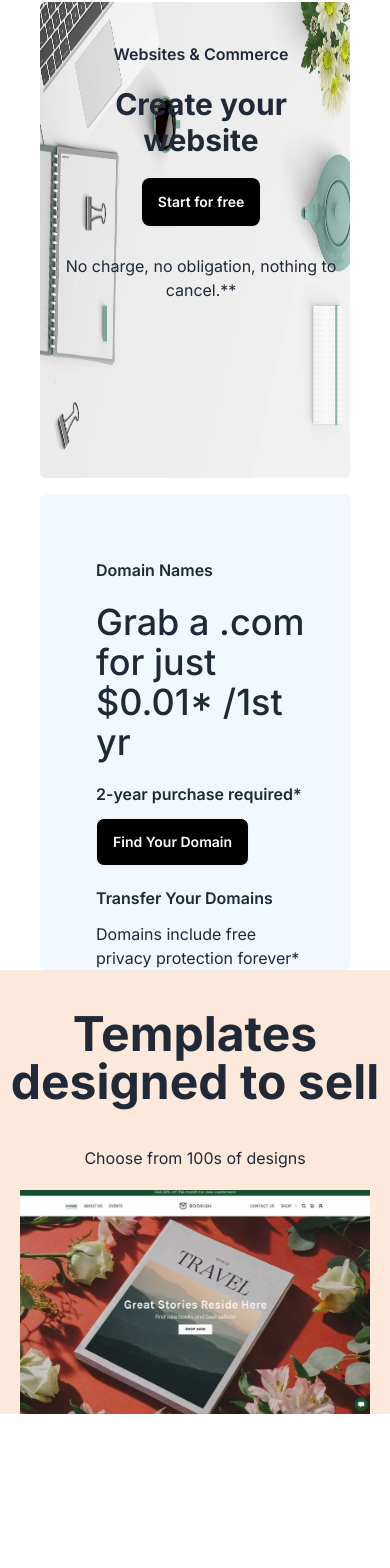
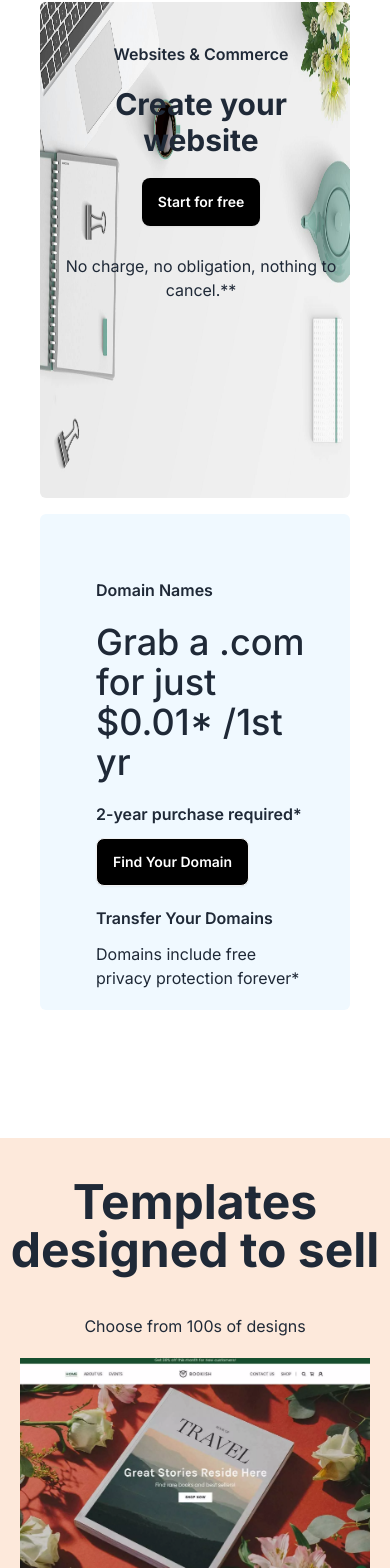
Before and after one commit to Daniel264/GoDaddy, a Next.js app: page / in a window 390 px wide. Shown: the part 301-1869 px from the top of the page. Before the commit the page ends 1715 px from the top, so only its background shows below. Built offline with nearby package versions, Linux system fonts and the light colour scheme.

Commit message:
make the templates responsive

```diff
--- a/components/LandingPage.tsx
+++ b/components/LandingPage.tsx
@@ -5,25 +5,35 @@ import firstImg from "../assets/firstimg.jpg";
 const LandingPage = () => {
   return (
     <>
-      <div className="grid grid-rows-2 gap-4 h-fit md:grid md:grid-rows-2 md:grid-cols-1 lg:grid lg:grid-cols-[63%_37%] lg:gap-3 lg:w-[100%] lg:h-[1000px] px-10">
+      <div className="grid grid-rows-2 gap-4 h-fit md:grid sm:grid-rows-2 md:grid-rows-1 md:grid-cols-1 lg:grid  lg:grid-cols-[63%_37%] lg:gap-3 lg:w-[100%] lg:h-[500px] px-10 ">
         <div className=" relative">
           <div className="text-center sm:text-left absolute pl-6 lg:pl-8 pr-3 lg:pr-72 top-10">
             <p className="font-semibold pb-5">Websites & Commerce</p>
-            <h1 className="font-bold
-            text-3xl lg:text-5xl pb-5">Create your <br /> website</h1>
-            <button className="btn bg-black text-white border-none hover:hover:bg-[#555]">Start for free</button>
-            <p className="pt-7">No charge, no obligation, nothing to cancel.**</p>
+            <h1
+              className="font-bold
+            text-3xl lg:text-5xl pb-5"
+            >
+              Create your <br /> website
+            </h1>
+            <button className="btn bg-black text-white border-none hover:hover:bg-[#555]">
+              Start for free
+            </button>
+            <p className="pt-7">
+              No charge, no obligation, nothing to cancel.**
+            </p>
           </div>
 
           <Image className="h-[100%] rounded-md " src={firstImg} alt={""} />
         </div>
-        <div className=" bg-sky-50 rounded-md pl-14 pt-16 pr-10 md:pr-32">
+        <div className=" bg-sky-50 rounded-md pl-14 pb-5 pt-16 pr-10 md:pr-32">
           <p className="font-semibold pb-5">Domain Names</p>
           <h1 className="text-4xl font-medium pb-5">
             Grab a .com for just $0.01* /1st yr
           </h1>
           <p className="pb-3 font-semibold">2-year purchase required*</p>
-          <button className="btn bg-black text-white hover:bg-[#555]">Find Your Domain</button>
+          <button className="btn bg-black text-white hover:bg-[#555]">
+            Find Your Domain
+          </button>
           <p className="pt-5 font-semibold">Transfer Your Domains</p>
           <p className="pt-3">
             Domains include free privacy protection forever*
--- a/components/Templates.tsx
+++ b/components/Templates.tsx
@@ -17,11 +17,13 @@ const images = [
 
 const Templates = () => {
   return (
-    <div className='overflow-hidden text-center bg-[rgb(253,233,219)]'>
-      <div className='max-w-4xl mx-auto mt-10 '>
-        <h2 className='text-5xl font-bold text-gray-800 pb-5'>Templates designed to sell</h2>
-        <p className='p-5'>Choose from 100s of designs</p>
-        <Carousel images={images} />
+    <div className='pt-32'>
+      <div className='overflow-hidden text-center bg-[rgb(253,233,219)]'>
+        <div className='max-w-4xl mx-auto mt-10 '>
+          <h2 className='text-5xl font-bold text-gray-800 pb-5'>Templates designed to sell</h2>
+          <p className='p-5'>Choose from 100s of designs</p>
+          <Carousel images={images} />
+        </div>
       </div>
     </div>
   )
```
